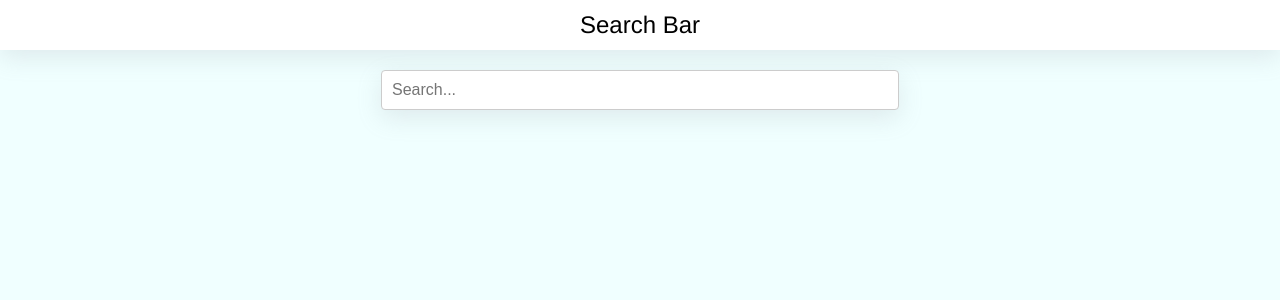
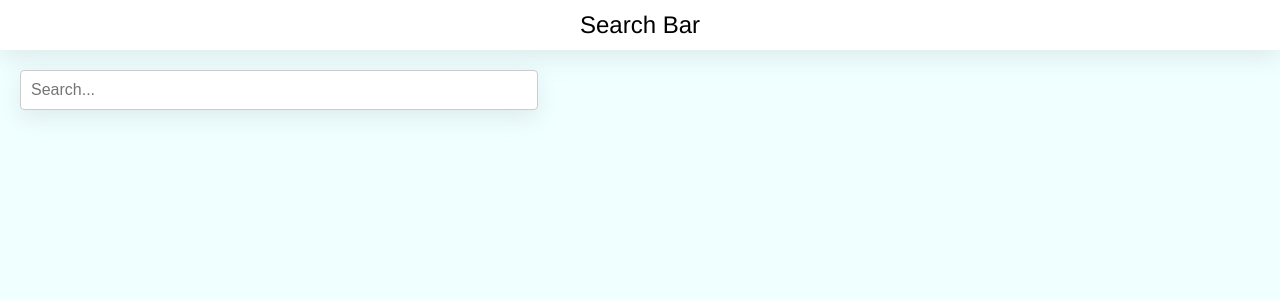
Before and after one commit to bhuvnesh-gupta/Searchbar, a React (Create React App) app: page / in a window 1280 px wide. Shown: the top 300 px of the page. Built offline with nearby package versions, Linux system fonts and the light colour scheme.

Commit message:
Update searchbar.css

```diff
--- a/src/searchbar.css
+++ b/src/searchbar.css
@@ -1,9 +1,6 @@
 .search-container {
     margin: 20px;
     position: relative;
-    display: flex;
-    justify-content: center;
-    align-items:center;
 }
 
 .search-bar {
@@ -19,7 +16,7 @@
     list-style-type: none;
     margin: 0;
     padding: 0;
-/*     position: absolute; */
+    position: absolute;
     width: 40%;
     border: 1px solid #ccc;
     border-top: none;
```
